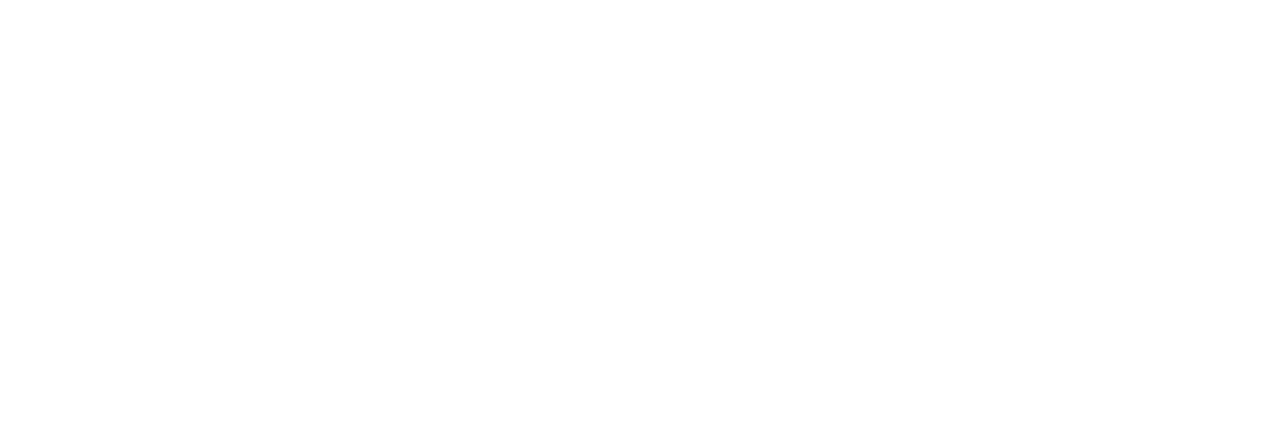
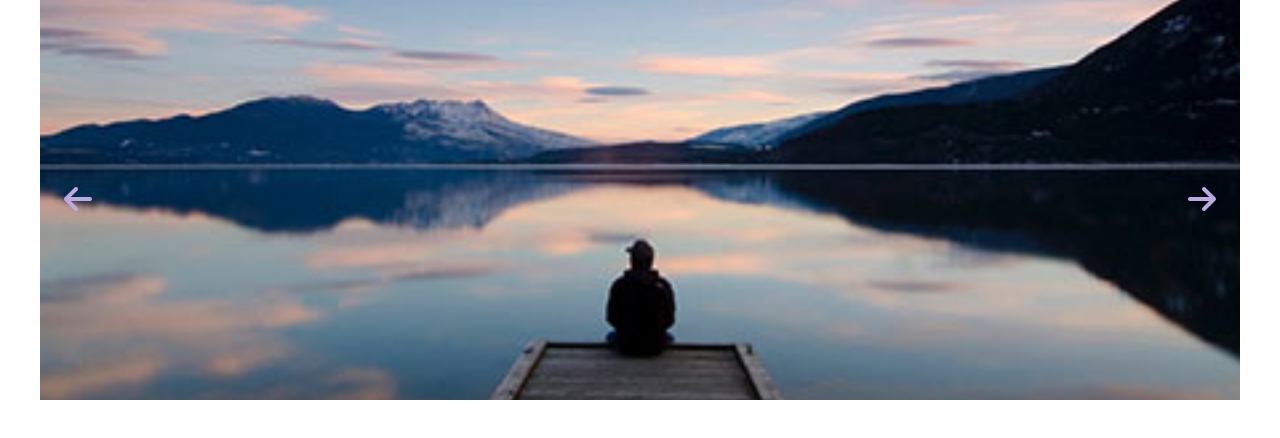
Before and after one commit to manyblake/js-array-carousel, a plain HTML site: page index.html in a window 1280 px wide. Drawn offline with Linux system fonts and the light colour scheme.

Commit message:
milestone0

```diff
--- a/css/style.css
+++ b/css/style.css
@@ -3,3 +3,47 @@
   margin: 0;
   padding: 0;
 }
+
+ul,
+ol,
+menu {
+  list-style: none;
+}
+
+.container {
+  max-width: 1200px;
+  margin: 0 auto;
+}
+
+.carousel {
+  position: relative;
+}
+
+.carousel__slide {
+  display: none;
+}
+
+.carousel__slide.carousel-slide--active {
+  display: block;
+}
+
+.carousel__slide img {
+  display: block;
+  width: 100%;
+  height: 400px;
+  object-fit: cover;
+  object-position: center;
+}
+
+.carousel__arrows {
+  display: flex;
+  justify-content: space-between;
+  width: 100%;
+  padding: 0 24px;
+  position: absolute;
+  top: 50%;
+  left: 0;
+  transform: translateY(-50%);
+  color: #bad;
+  font-size: 32px;
+}
--- a/index.html
+++ b/index.html
@@ -7,7 +7,43 @@
     <link rel="stylesheet" href="./css/style.css" />
     <title>Slider</title>
   </head>
+  <main>
+    <div class="container">
+      <div class="carousel">
+        <ul class="carousel__wrapper">
+          <li class="carousel__slide carousel-slide--active">
+            <img src="./img/01.jpg" alt="Prima Immagine" />
+          </li>
+          <li class="carousel__slide">
+            <img src="./img/02.jpg" alt="Seconda Immagine" />
+          </li>
+          <li class="carousel__slide">
+            <img src="./img/03.jpg" alt="Terza Immagine" />
+          </li>
+          <li class="carousel__slide">
+            <img src="./img/04.jpg" alt="Quarta Immagine" />
+          </li>
+          <li class="carousel__slide">
+            <img src="./img/05.jpg" alt="Quinta Immagine" />
+          </li>
+        </ul>
+
+        <div class="carousel__arrows">
+          <span class="carousel__arrow carousel__arrow--prev">
+            <i class="fa-solid fa-arrow-left"></i>
+          </span>
+          <span class="carousel__arrow carousel__arrow--next">
+            <i class="fa-solid fa-arrow-right"></i>
+          </span>
+        </div>
+      </div>
+    </div>
+  </main>
   <body>
+    <script
+      src="https://kit.fontawesome.com/a1b97f2018.js"
+      crossorigin="anonymous"
+    ></script>
     <script src="./js/app.js"></script>
   </body>
 </html>
```
Also changed, not shown: img/01.jpg (added), img/02.jpg (added), img/03.jpg (added), img/04.jpg (added), img/05.jpg (added).
